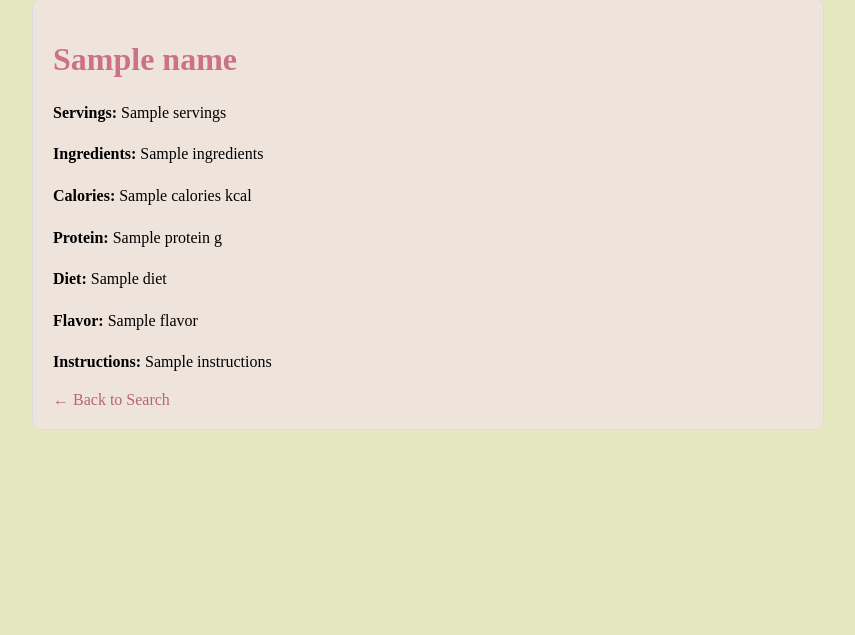
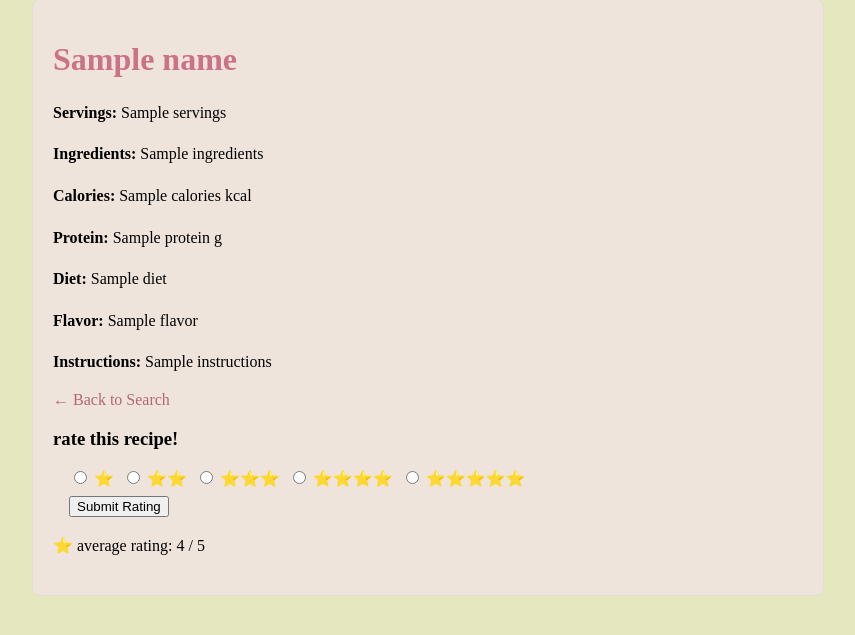
Before and after one commit to juliaes4/healthy-breakfast-recipe-finder, a Flask app: template healthy-breakfast-finder/templates/detail.html in a window 1280 px wide. Shown: the part 126-761 px from the top of the page, without its empty margins (212-1067 px from the left). Run offline with Flask 3, Linux system fonts and the light colour scheme; the template is opened without the code that fills it: most values are stand-ins (such as "Sample title", 1, 10 or a date in 2020).

Commit message:
detail.html

```diff
--- a/healthy-breakfast-finder/templates/detail.html
+++ b/healthy-breakfast-finder/templates/detail.html
@@ -5,8 +5,6 @@
     <a href="/">home</a>
     <a href="/suggest">suggest a recipe</a>
     <a href="/submissions">view submissions</a>
-</nav>
-
 </nav>
 
 <head>
@@ -37,14 +35,14 @@
         nav a:hover {
             text-decoration: underline;
         }
-                a {
+
+        a {
             text-decoration: none;
             color: #b56576;
         }
+    </style>
+</head>
 
-    </style>
-
-</head>
 <body>
     <div class="container">
         <h1>{{ name }}</h1>
@@ -56,6 +54,22 @@
         <p><strong>Flavor:</strong> {{ recipe.flavor }}</p>
         <p><strong>Instructions:</strong> {{ recipe.instructions }}</p>
         <a href="/">← Back to Search</a>
+
+        <h3>rate this recipe!</h3>
+        <form method="post" style="margin-left: 1rem; margin-top: 0.5rem;">
+            <div style="display: flex; gap: 0.5rem; flex-wrap: wrap;">
+                {% for i in range(1, 6) %}
+                <label>
+                    <input type="radio" name="rating" value="{{ i }}"> {{ "⭐" * i }}
+                </label>
+                {% endfor %}
+            </div>
+            <button type="submit" style="margin-top: 0.5rem;">Submit Rating</button>
+        </form>
+
+        {% if average_rating %}
+        <p style="margin-top: 1rem;">⭐ average rating: {{ average_rating }} / 5</p>
+        {% endif %}
     </div>
 </body>
 </html>
```
